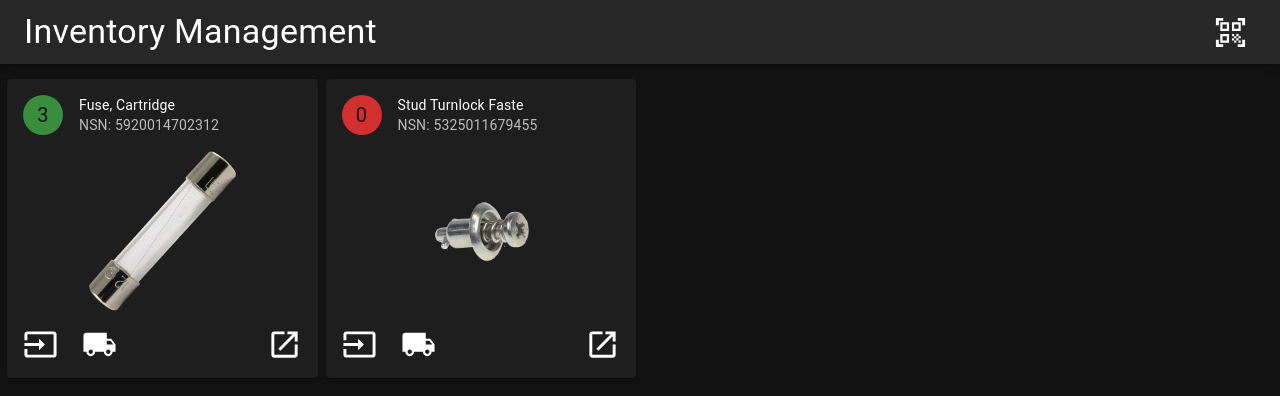
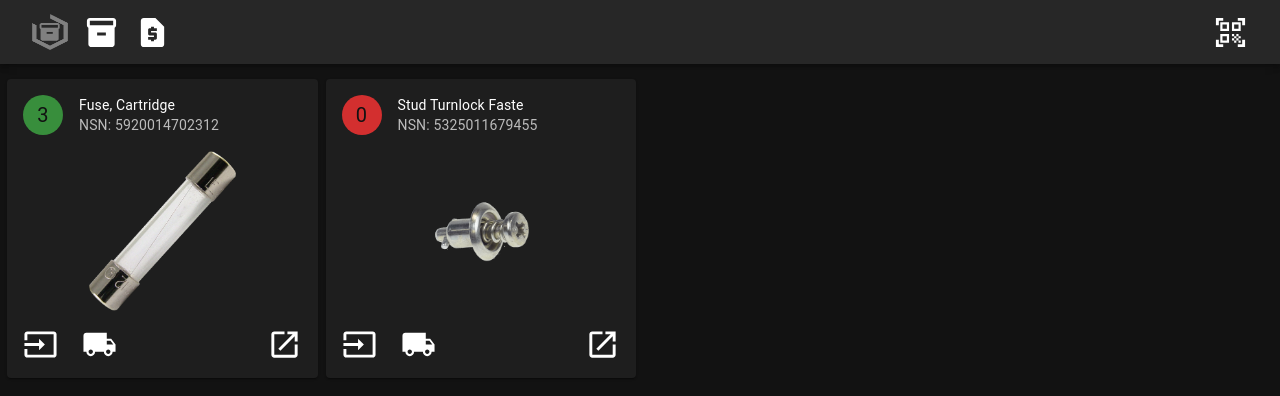
Before and after one commit to bmswens/Inventory-Management, a React (Create React App) app: page / in a window 1280 px wide. Shown: the top 396 px of the page. Built offline with nearby package versions, Linux system fonts and the light colour scheme.

Commit message:
new logo added

```diff
--- a/public/index.html
+++ b/public/index.html
@@ -2,14 +2,14 @@
 <html lang="en">
   <head>
     <meta charset="utf-8" />
-    <link rel="icon" href="%PUBLIC_URL%/favicon.ico" />
+    <link rel="icon" href="%PUBLIC_URL%/logo512.png" />
     <meta name="viewport" content="width=device-width, initial-scale=1" />
     <meta name="theme-color" content="#000000" />
     <meta
       name="description"
       content="Web site created using create-react-app"
     />
-    <link rel="apple-touch-icon" href="%PUBLIC_URL%/logo192.png" />
+    <link rel="apple-touch-icon" href="%PUBLIC_URL%/logo512.png" />
     <!--
       manifest.json provides metadata used when your web app is installed on a
       user's mobile device or desktop. See https://developers.google.com/web/fundamentals/web-app-manifest/
@@ -24,7 +24,7 @@
       work correctly both with client-side routing and a non-root public URL.
       Learn how to configure a non-root public URL by running `npm run build`.
     -->
-    <title>React App</title>
+    <title>Inventory Management</title>
   </head>
   <body>
     <noscript>You need to enable JavaScript to run this app.</noscript>
--- a/src/nav/TopNav.js
+++ b/src/nav/TopNav.js
@@ -2,10 +2,12 @@
 import React from 'react'
 
 // MUI
-import { AppBar, Box, IconButton, Toolbar, Tooltip, Typography } from '@mui/material'
+import { AppBar, Box, IconButton, Toolbar, Tooltip } from '@mui/material'
 
 // MUI Icons
 import QrCodeScannerIcon from '@mui/icons-material/QrCodeScanner'
+import InventoryIcon from '@mui/icons-material/Inventory'
+import RequestPageIcon from '@mui/icons-material/RequestPage'
 
 // custom
 import CameraDialog from '../dialog/CameraDialog'
@@ -44,11 +46,38 @@ function TopNav(props) {
             >
                 <Toolbar>
                     <Link to="/" style={{textDecoration: "none", color: "inherit"}}>
-                        <Typography
-                            variant="h4"
+                        <Tooltip
+                            title="Home"
                         >
-                            Inventory Management
-                        </Typography>
+                            <IconButton>
+                                <Box
+                                    component="img"
+                                    src="/logo512.png"
+                                    sx={{
+                                        height: "36px",
+                                        width: "36px"
+                                    }}
+                                />
+                            </IconButton>
+                        </Tooltip>
+                    </Link>
+                    <Link to="/items" style={{textDecoration: "none", color: "inherit"}}>
+                        <Tooltip
+                            title="Items"
+                        >
+                            <IconButton>
+                                <InventoryIcon fontSize="large" />
+                            </IconButton>
+                        </Tooltip>
+                    </Link>
+                    <Link to="/orders" style={{textDecoration: "none", color: "inherit"}}>
+                        <Tooltip
+                            title="Orders"
+                        >
+                            <IconButton>
+                                <RequestPageIcon fontSize="large" />
+                            </IconButton>
+                        </Tooltip>
                     </Link>
                     <Box sx={{flexGrow: 1}} />
                     <QRButton />
```
Also changed, not shown: public/logo192.png (deleted), public/logo512.png.
